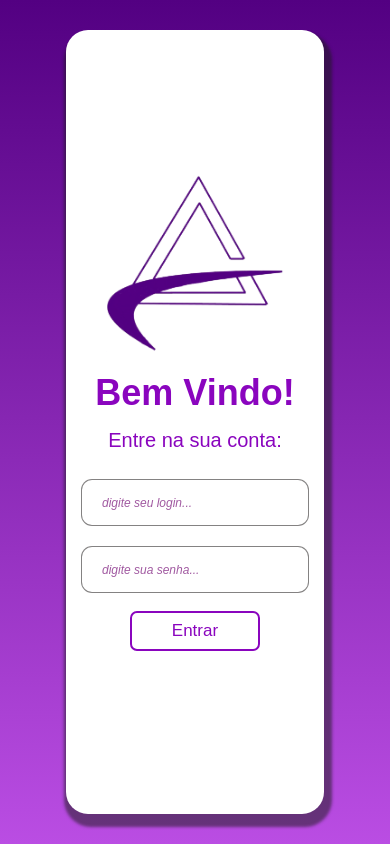
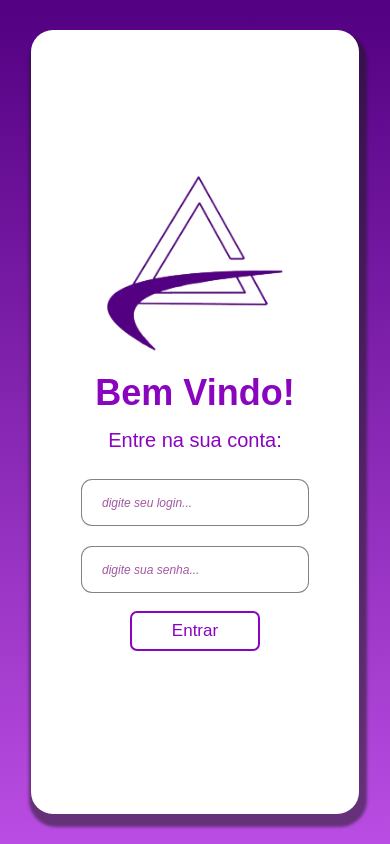
Before and after one commit to Equipe-Ace/Project-Ace-Frontend, a React (Create React App) app in the folder ace-frontend/: page / in a window 390 px wide. Built offline with nearby package versions, Linux system fonts and the light colour scheme.

Commit message:
responsividade (não finalizada)

```diff
--- a/ace-frontend/src/components/TitReceber/index.tsx
+++ b/ace-frontend/src/components/TitReceber/index.tsx
@@ -187,7 +187,7 @@ const SelectCli: React.FC = () => {
 
 
                 </Modal>
-
+        <div className='allthings'>
             <div className="bgSelect" >
                 <h1> Clientes Cadastrados </h1>
             </div>
@@ -260,6 +260,7 @@ const SelectCli: React.FC = () => {
                     </tbody> }
                 </div>
             </div>
+        </div>
         </>
     );
 }
--- a/ace-frontend/src/components/TitReceber/styles.css
+++ b/ace-frontend/src/components/TitReceber/styles.css
@@ -5,7 +5,13 @@
     justify-content: center;
     align-items: center;
     background: none;
+    width: 100%
 
+}
+
+.allthings {
+  height: 100vh;
+  width: 100%;
 }
 
 .boxSelect {
--- a/ace-frontend/src/pages/cadADM/index.tsx
+++ b/ace-frontend/src/pages/cadADM/index.tsx
@@ -18,8 +18,10 @@ const CadADM: React.FC = () => {
 
     const pagina =
         <>
+        <div className='alladm'>
             <Header />
             <FormADM/>
+        </div>
         </>
 
     const paginaVazia =
--- a/ace-frontend/src/pages/cadADM/styles.css
+++ b/ace-frontend/src/pages/cadADM/styles.css
@@ -1,3 +1,8 @@
+.alladm{
+    width: 100%;
+    height: 100vh;
+}
+
 .btn {
     position: absolute;
     background: none;
--- a/ace-frontend/src/pages/login/styles.css
+++ b/ace-frontend/src/pages/login/styles.css
@@ -136,6 +136,10 @@ form .container .Botaoentrar:before{
 
 
   @media (max-width: 750px) {
+
+    form .container {
+      width: 84% ;
+    }
     form .container .logo img {
       width: 178px;
       height: 178px;
--- a/ace-frontend/src/pages/relatoriomenu/relatoriopag/index.tsx
+++ b/ace-frontend/src/pages/relatoriomenu/relatoriopag/index.tsx
@@ -110,6 +110,7 @@ const RelatorioPag: React.FC = () => {
     const pagina =
         <>
             <Header />
+            <div className='allthings1'>
             <div className="bgboxCre" >
                 <h1> Relatório de Pagamento: </h1>
                 <Dados></Dados>
@@ -182,6 +183,7 @@ const RelatorioPag: React.FC = () => {
                     </tbody> }
             </div>
             </div>
+            </div>
         </>
 
     const paginaVazia = <></>
--- a/ace-frontend/src/pages/relatoriomenu/relatoriopag/styles.css
+++ b/ace-frontend/src/pages/relatoriomenu/relatoriopag/styles.css
@@ -1,5 +1,13 @@
 *{
     font-family: sans-serif;
+    margin: 0;
+    padding: 0;
+    box-sizing: border-box;
+}
+
+.allthings1{
+    height: 100vh;
+    width: 100%;
 }
 
 .bgboxPag {
```
Also changed, not shown: ace-frontend/src/components/FormADM/styles.css (line endings or trailing spaces), 1 other file (tests, documents, lock files or other folders).
